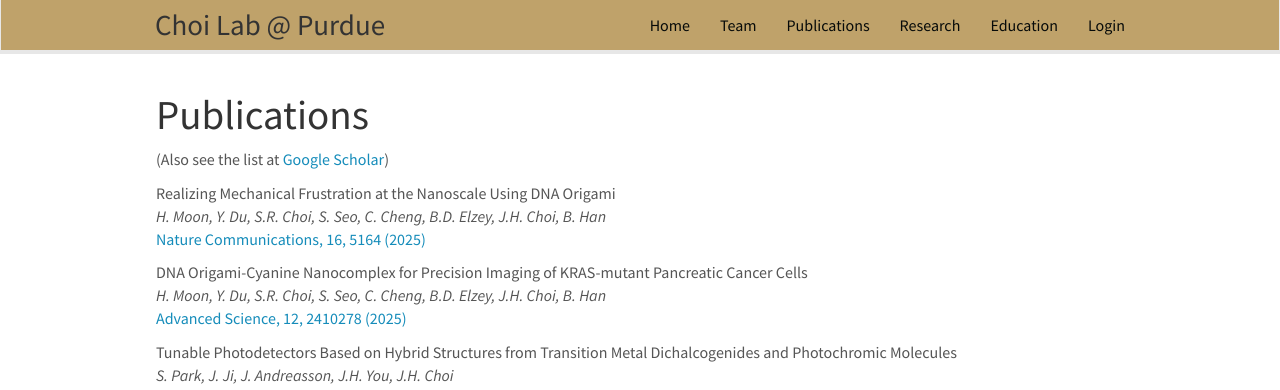
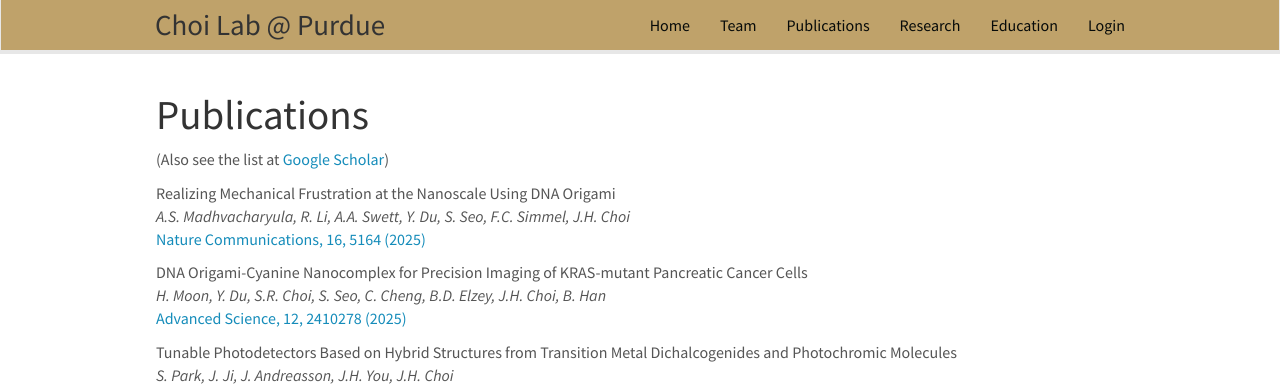
Before and after one commit to choidnalab/choidnalab.github.io, a Jekyll site: the page built from _pages/publications.md, in a window 1280 px wide and 900 px high. Shown: the top 390 px of the window. Built offline with Jekyll 4.4.1, drawn with Linux system fonts in a browser that asks for light colours; nearby versions of some CDN libraries.

Commit message:
Update publist.yml

```diff
--- a/_data/publist.yml
+++ b/_data/publist.yml
@@ -1,7 +1,7 @@
 - title: "Realizing Mechanical Frustration at the Nanoscale Using DNA Origami"
   image: Conformation.png
   description:
-  authors: H. Moon, Y. Du, S.R. Choi, S. Seo, C. Cheng, B.D. Elzey, J.H. Choi, B. Han
+  authors: A.S. Madhvacharyula, R. Li, A.A. Swett, Y. Du, S. Seo, F.C. Simmel, J.H. Choi
   link:
     url: https://doi.org/10.1038/s41467-025-60492-z
     display: Nature Communications, 16, 5164 (2025)
```
